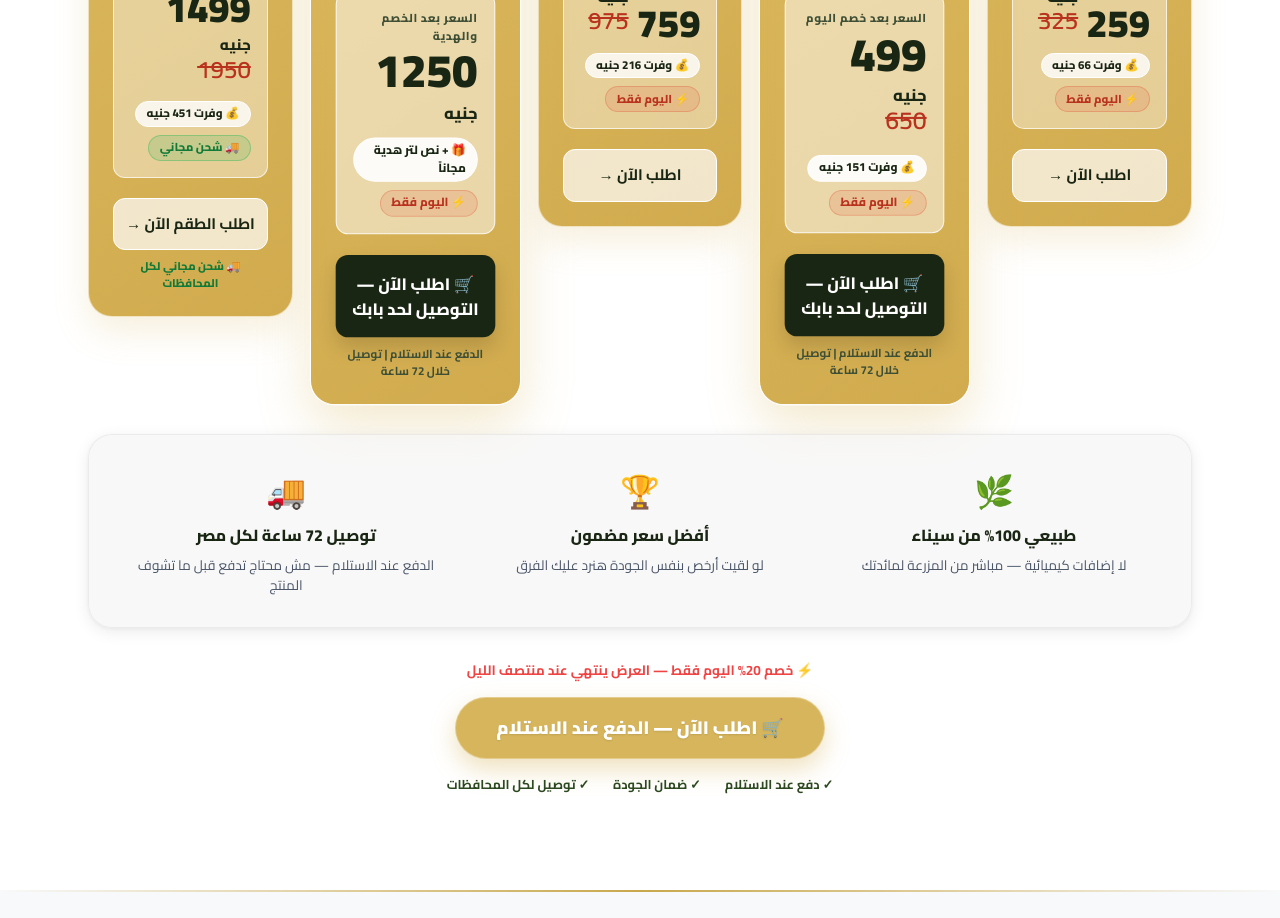
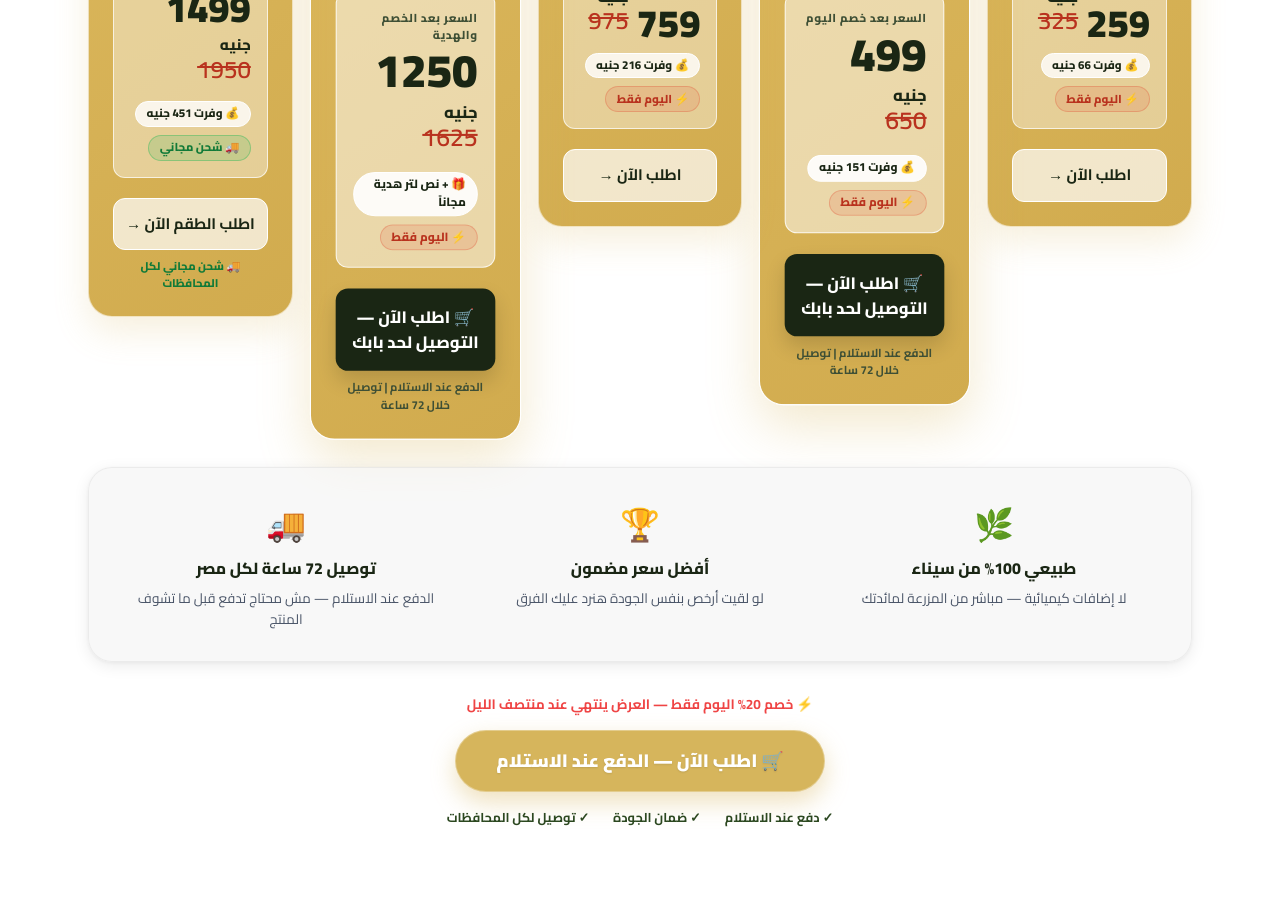
Before and after one commit to mohamedasal123/Gold_Sinia_V2, a Vue app: page / in a window 1280 px wide. Shown: the part 3060-3978 px from the top of the page. Built offline with nearby package versions, Linux system fonts and the light colour scheme.

Commit message:
initial project upload 2 4 6 updated

```diff
--- a/src/components/ProductShowcase.vue
+++ b/src/components/ProductShowcase.vue
@@ -299,6 +299,7 @@
                 <span style="font-size:2.8rem;font-weight:900;color:#1a2614;line-height:1;">1250</span>
                 <div style="padding-bottom:6px;">
                   <div style="font-size:1rem;color:#1a2614;font-weight:800;line-height:1;">جنيه</div>
+                  <div style="font-size:1.5rem;font-weight:600;text-decoration:line-through;color:#b9321e;line-height:1.4;">1625</div>
                 </div>
               </div>
               <div style="display:flex;gap:8px;flex-wrap:wrap;margin-top:10px;">
```
